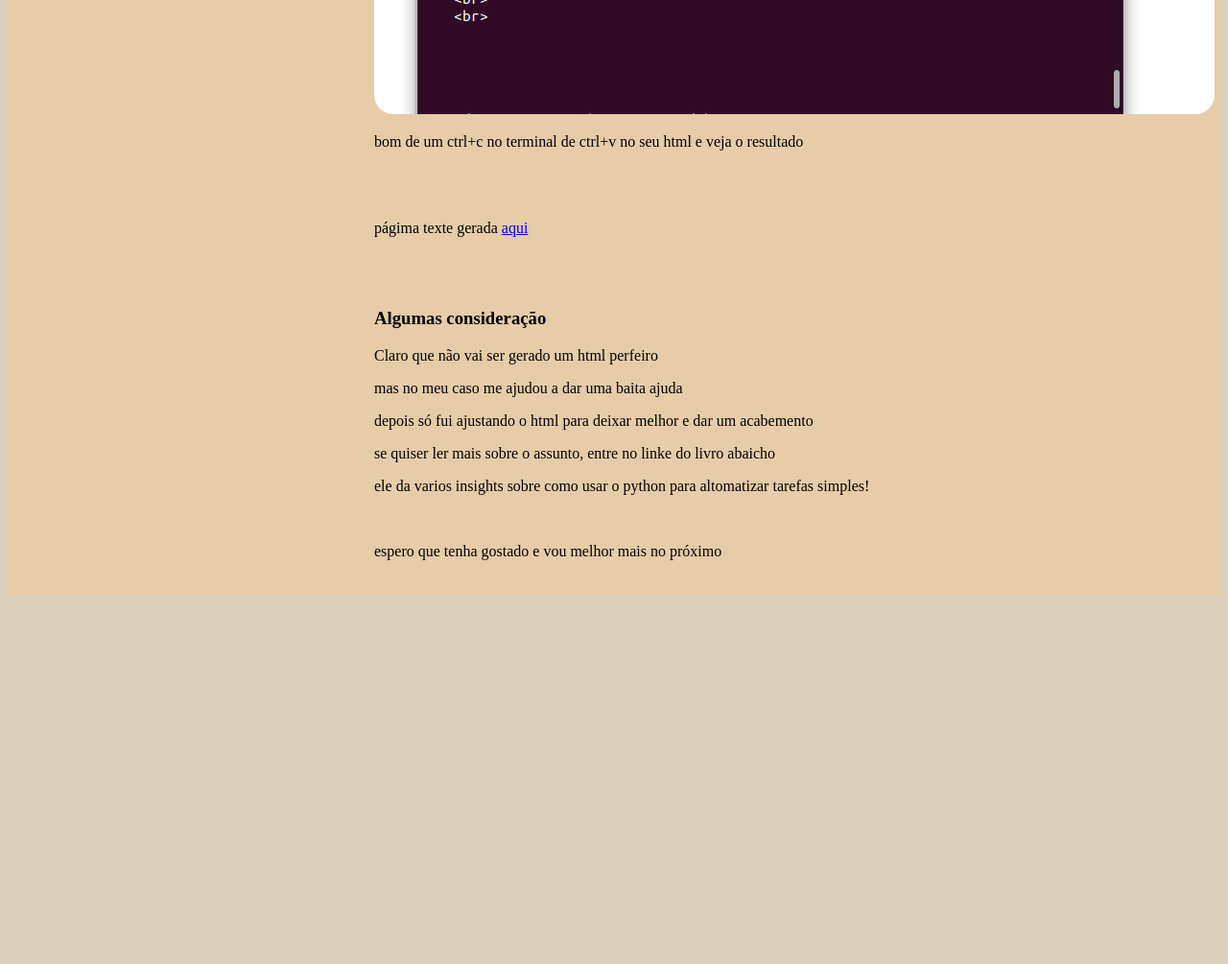
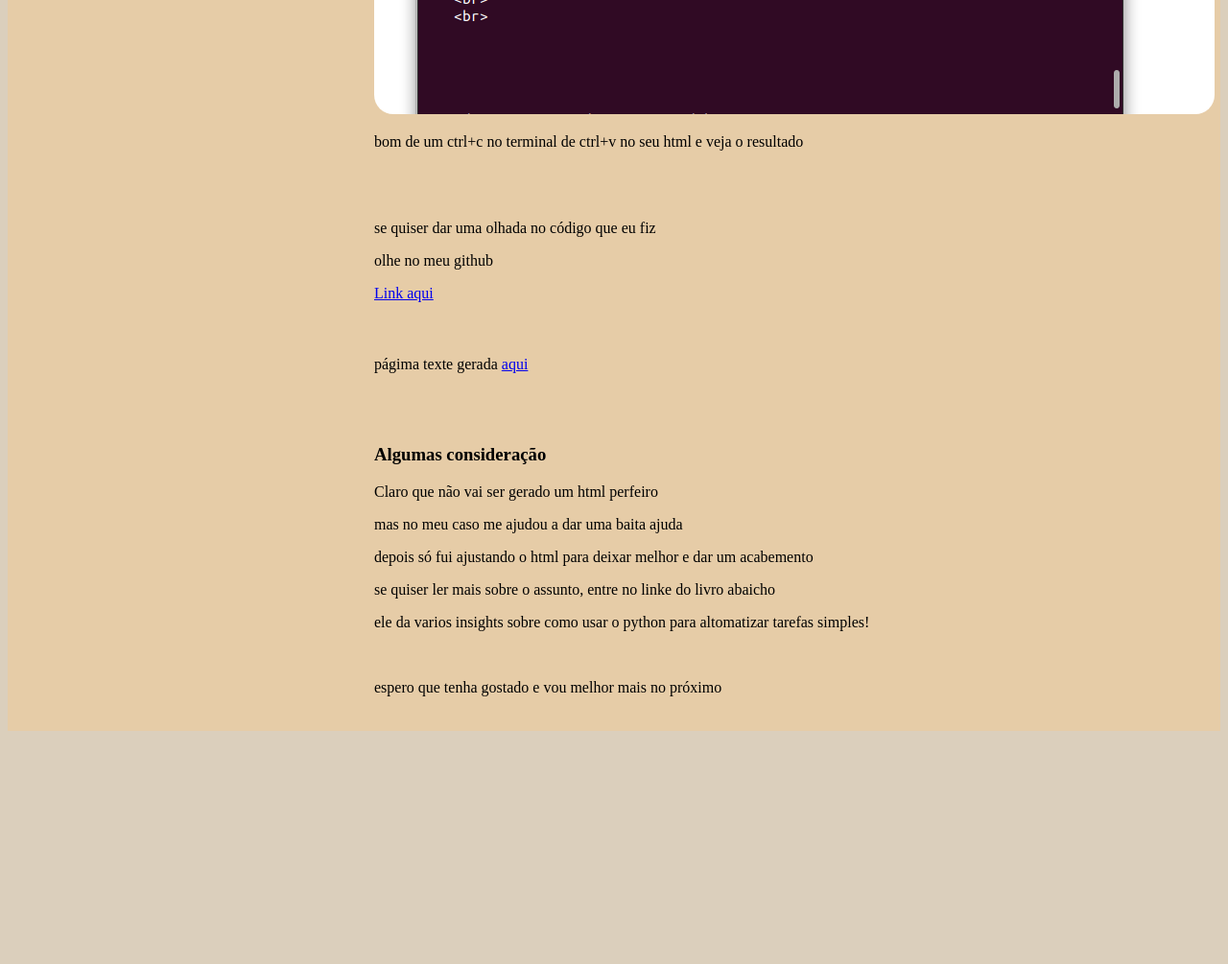
Before and after one commit to GustavoGarciaPereira/automacao-em-pyhton, a plain HTML site: page index.html in a window 1280 px wide. Shown: the part 2095-3100 px from the top of the page at 96% size. Before the commit the page ends 2967 px from the top, so only its background shows below. Drawn offline with Linux system fonts and the light colour scheme; grey boxes are pictures that could not be loaded.

Commit message:
adicionando o codigo de exemplo

```diff
--- a/index.html
+++ b/index.html
@@ -80,6 +80,13 @@
     </div>
 
     <div class="testo-explicao">
+        <p>se quiser dar uma olhada no código que eu fiz</p>
+        <p>olhe no meu github</p>
+        <a href="http://sss" target="_blank" rel="noopener noreferrer">Link aqui</a>
+    </div>
+
+
+    <div class="testo-explicao">
         <p>págima texte gerada <a href="teste.html" target="_blank" rel="noopener noreferrer">aqui</a></p>
     </div>
 
```
